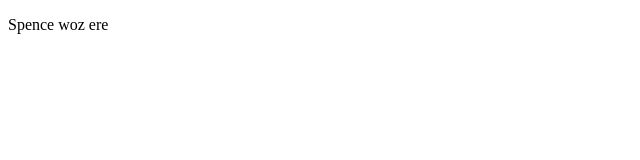
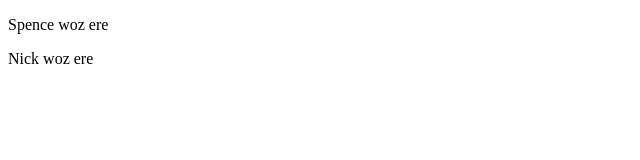
Before and after one commit to NickOcaz/Here-I-am, a plain HTML site: page index.html in a window 1280 px wide. Shown: the full height of the page, 0-640 px from the left. Drawn offline with Linux system fonts and the light colour scheme.

Commit message:
here we go again

```diff
--- a/index.html
+++ b/index.html
@@ -7,5 +7,6 @@
 </head>
 <body>
     <p>Spence woz ere</p>
+    <p>Nick woz ere</p>
 </body>
 </html>
```
